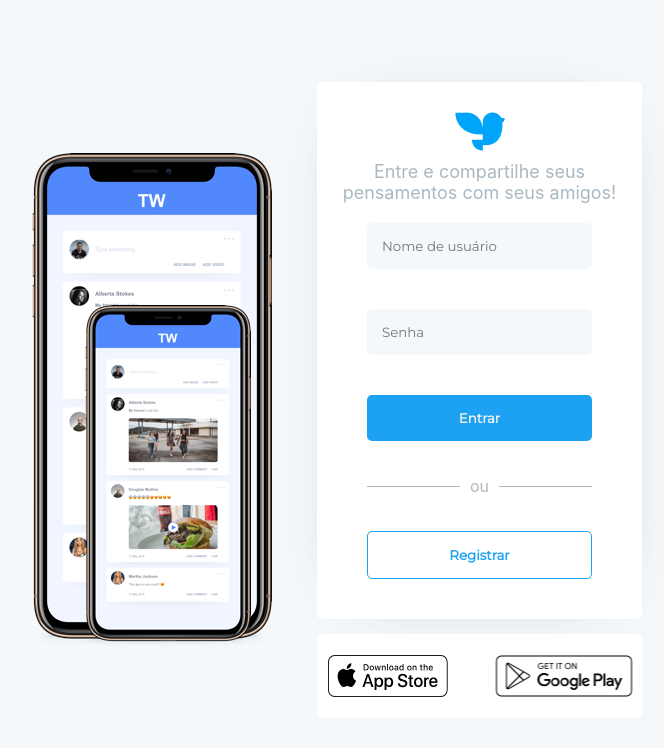
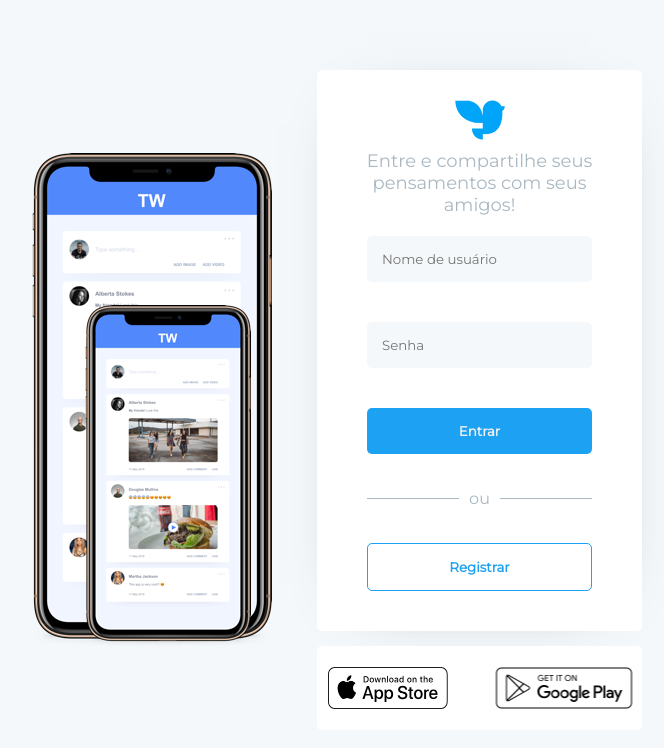
Before and after one commit to PoorlyDefinedBehaviour/twillian, a React (Create React App) app: page / in a window 1280 px wide. Shown: the top 748 px of the page, without its empty margins (303-967 px from the left). Built offline with nearby package versions, Linux system fonts and the light colour scheme.

Commit message:
sets montserrat as prefered font-family

```diff
--- a/src/index.css
+++ b/src/index.css
@@ -9,9 +9,9 @@
 }
 
 body {
-  font-family: -apple-system, BlinkMacSystemFont, "Segoe UI", "Roboto", "Oxygen",
-    "Ubuntu", "Cantarell", "Fira Sans", "Droid Sans", "Helvetica Neue",
-    sans-serif;
+  font-family: "Montserrat", -apple-system, BlinkMacSystemFont, "Segoe UI",
+    "Roboto", "Oxygen", "Ubuntu", "Cantarell", "Fira Sans", "Droid Sans",
+    "Helvetica Neue", sans-serif;
   -webkit-font-smoothing: antialiased;
   -moz-osx-font-smoothing: grayscale;
 }
```
